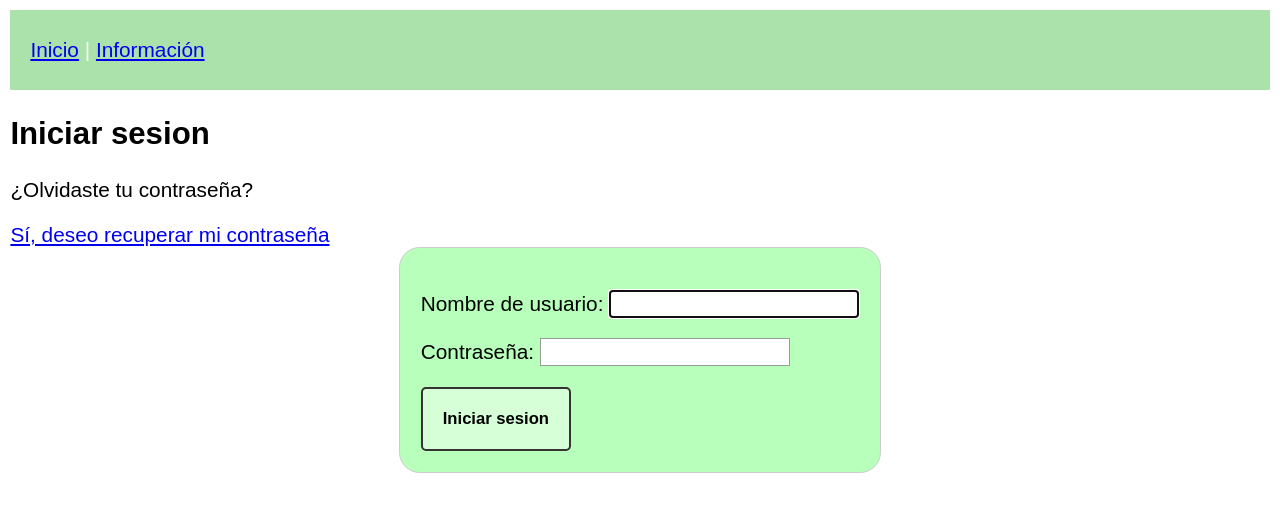
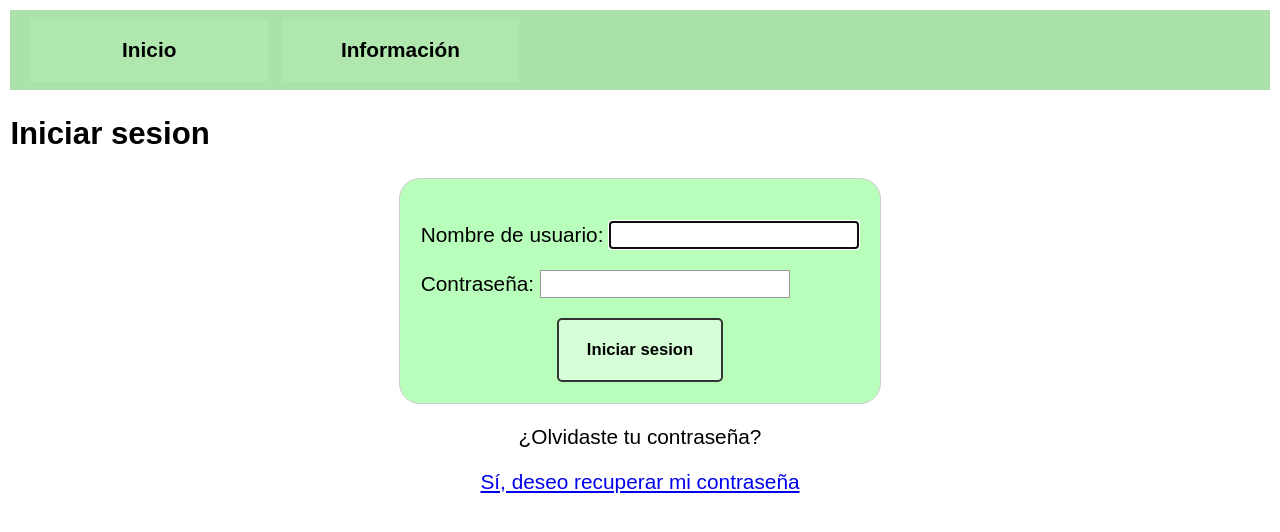
Before and after one commit to fedeMorlan/IS2_2022, a Django app: page /accounts/login/ in a window 1280 px wide. Shown: the top 532 px of the page. Run offline with Django 4.2, Linux system fonts and the light colour scheme.

Commit message:
agrego styling general mejora

```diff
--- a/static/css/styles.css
+++ b/static/css/styles.css
@@ -6,6 +6,69 @@ ul {
     margin: 0;
     padding: 0;
     list-style: none;
+
+}
+
+li {
+    display: inline;
+    padding: 1em;
+}
+
+ul li a, ul li a:visited {
+    outline: none;
+    text-decoration: none;
+    text-align: center;
+    color: whitesmoke;
+    display: inline-block;
+    border-radius: 0.7em;
+    background: rgb(175, 113, 255);
+    width: 20%;
+    line-height: 2;
+    box-shadow: 2px 2px 2px black, inset 2px 2px rgba(255, 255, 255, 0.6), inset -2px -2px rgba(0,0,0,0.2);
+    background-image: linear-gradient(to bottom,rgba(0,0,0,0), rgba(0,0,0,0.24));
+}
+
+ul li a:active {
+    box-shadow: 2px 2px 2px black, inset 2px 2px rgba(0, 0, 0, 0.2), inset -2px -2px rgba(255, 255, 255, 0.6);
+    background-image: linear-gradient(to bottom,rgba(0,0,0,0), rgba(0,0,0,0.5));
+}
+
+ul li a:focus{
+    outline: #000 2px;
+    background: rgb(145, 83, 225);
+    background-image: linear-gradient(to bottom,rgba(0,0,0,0), rgba(0,0,0,0.44));
+}
+
+header a {
+    outline: none;
+    text-decoration: none;
+    font-weight: bold;
+    display: inline-block;
+    width: 19.5%;
+    margin-right: 0.625%;
+    text-align: center;
+    line-height: 3;
+    color: black;
+}
+
+header a:link, a:visited, a:focus {
+    background: rgb(175, 231, 175);
+  }
+
+header a:hover {
+    background: rgb(125, 191, 125);
+    color: white;
+    -webkit-transition: all 0.2s ease-in-out;
+    -moz-transition: all 0.2s ease-in-out;
+    transition: all 0.2s ease-in-out;
+}
+
+header a:active {
+    background: rgb(175, 113, 255);
+    color: white;
+    -webkit-transition: none;
+    -moz-transition: none;
+    transition: none;
 }
 
 body {
@@ -20,6 +83,9 @@ header, footer {
     line-height: 80px;
     padding: 0 20px;
   }
+
+
+
 
 form {
     margin: 0 auto;
@@ -64,13 +130,19 @@ textarea {
 
 button {
     padding      : 1.2em;
+    padding-left: 1.7em;
+    padding-right: 1.7em;
     font         : bold .8em sans-serif;
     border       : 2px solid #333;
     border-radius: 5px;
     background   : rgb(215, 255, 215);
     cursor       : pointer;
+
 }
 
+.buttonholder{
+    text-align: center;
+}
 
 button:hover,
 button:focus {
@@ -89,5 +161,9 @@ fieldset {
 
 
 label {
-  position: relative;
+    position: relative;
 }
+
+.centertext{
+    text-align: center;
+}
--- a/templates/base.html
+++ b/templates/base.html
@@ -4,10 +4,10 @@
     <head>
     <meta charset="utf-8">
     <link rel="stylesheet" href="{% static 'css/styles.css' %}">
-    <title>{% block title %}Django Auth Tutorial{% endblock %}</title>
+    <title>{% block title %}Acerca de{% endblock %}</title>
     </head>
     <header>
-        <a href="{% url 'home' %}">Inicio</a> |
+        <a href="{% url 'home' %}">Inicio</a>
         <a href="{% url 'about' %}">Información</a>
     </header>
     <body>
--- a/templates/registration/login.html
+++ b/templates/registration/login.html
@@ -1,15 +1,18 @@
 <!-- templates/registration/login.html -->
 {% extends 'base.html' %}
 
-{% block title %}Login{% endblock %}
+{% block title %}Iniciar sesion{% endblock %}
 
 {% block content %}
 <h2>Iniciar sesion</h2>
-<p> ¿Olvidaste tu contraseña? </p>
-<a href="../password_reset/">Sí, deseo recuperar mi contraseña</a>
 <form method="post">
   {% csrf_token %}
   {{ form.as_p }}
-  <button type="submit">Iniciar sesion</button>
+  <div class="buttonholder">
+    <button type="submit">Iniciar sesion</button>
+  </div>
 </form>
+<p class="centertext"> ¿Olvidaste tu contraseña?</p>
+<p class="centertext"><a href="../password_reset/">Sí, deseo recuperar mi contraseña</a></p>
+
 {% endblock %}
--- a/templates/signup.html
+++ b/templates/signup.html
@@ -1,7 +1,7 @@
 <!-- templates/registration/signup.html -->
 {% extends "base.html" %}
 
-{% block title %}Sign Up{% endblock %}
+{% block title %}Registrarme{% endblock %}
 
 {% block content %}
   <h2>Registrarse</h2>
@@ -15,10 +15,12 @@
           <small style="color: grey">{{ field.help_text }}</small>
         {% endif %}
         {% for error in field.errors %}
-          <p style="color: red">{{ error }}</p>
+          <p style="color: rgb(255, 0, 0); font-size: .8em;" >{{ error }}</p>
         {% endfor %}
       </p>
     {% endfor %}
+    <div class="buttonholder">
     <button type="submit">Registrarme</button>
+    </div>
   </form>
 {% endblock %}
```
Also changed, not shown: templates/home.html (+5 -3 lines).
